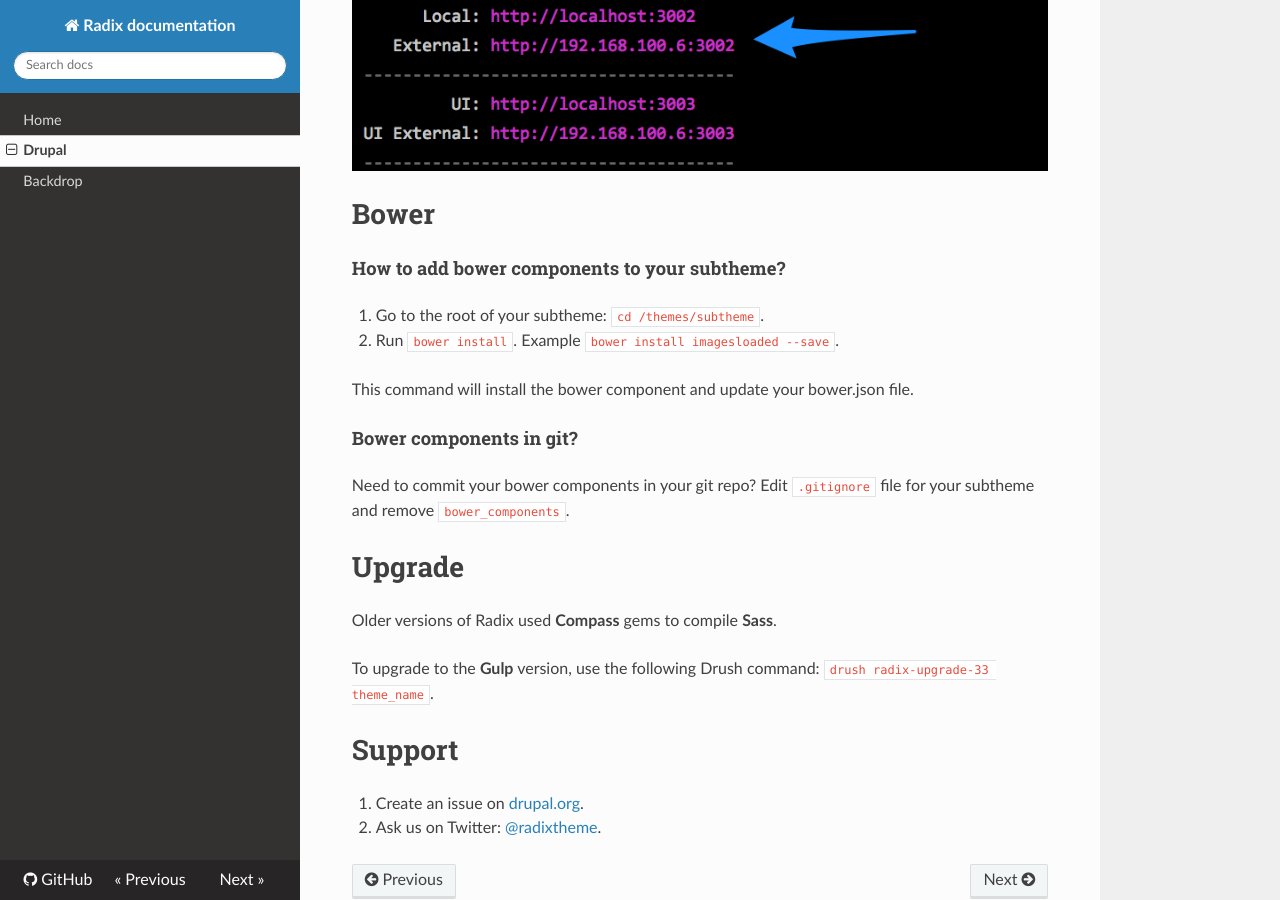
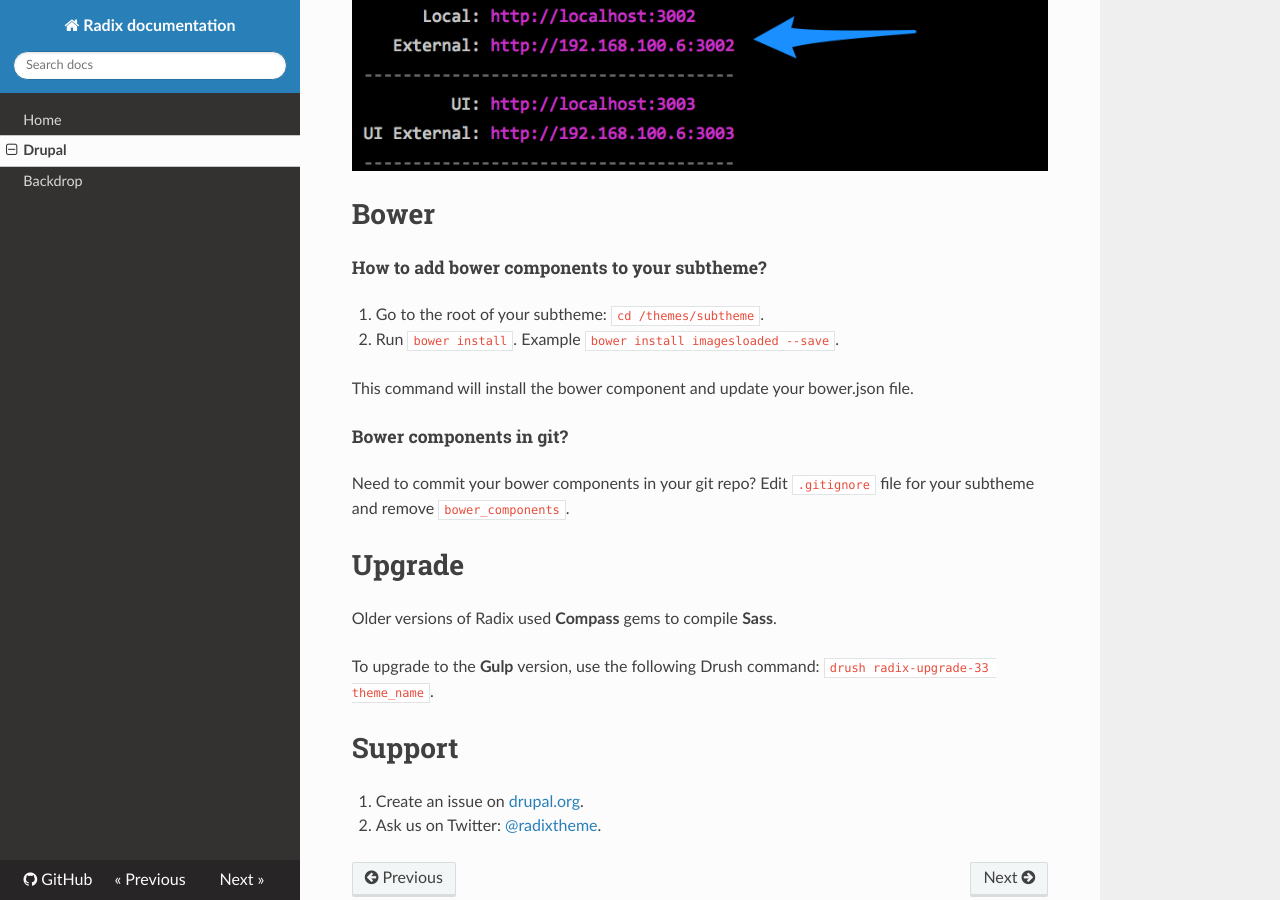
Before and after one commit to radixtheme/docs, an MkDocs documentation site: the page built from docs/drupal.md, in a window 1280 px wide and 900 px high, scrolled down 2028 px. Built offline with MkDocs 1.6.1, drawn with Linux system fonts in a browser that asks for light colours; nearby versions of some CDN libraries; old or Windows-style settings are respelled for this version of MkDocs.

```diff
--- a/docs/drupal.md
+++ b/docs/drupal.md
@@ -58,14 +58,14 @@ When you run gulp you should see local and external access urls as shown below.
 
 # Bower
 
-#### How to add bower components to your subtheme?
+##### How to add bower components to your subtheme?
 
 1. Go to the root of your subtheme: `cd /themes/subtheme`.
 2. Run `bower install`. Example `bower install imagesloaded --save`.
 
 This command will install the bower component and update your bower.json file.
 
-#### Bower components in git?
+##### Bower components in git?
 
 Need to commit your bower components in your git repo? Edit `.gitignore` file for your subtheme and remove `bower_components`.
 
```
